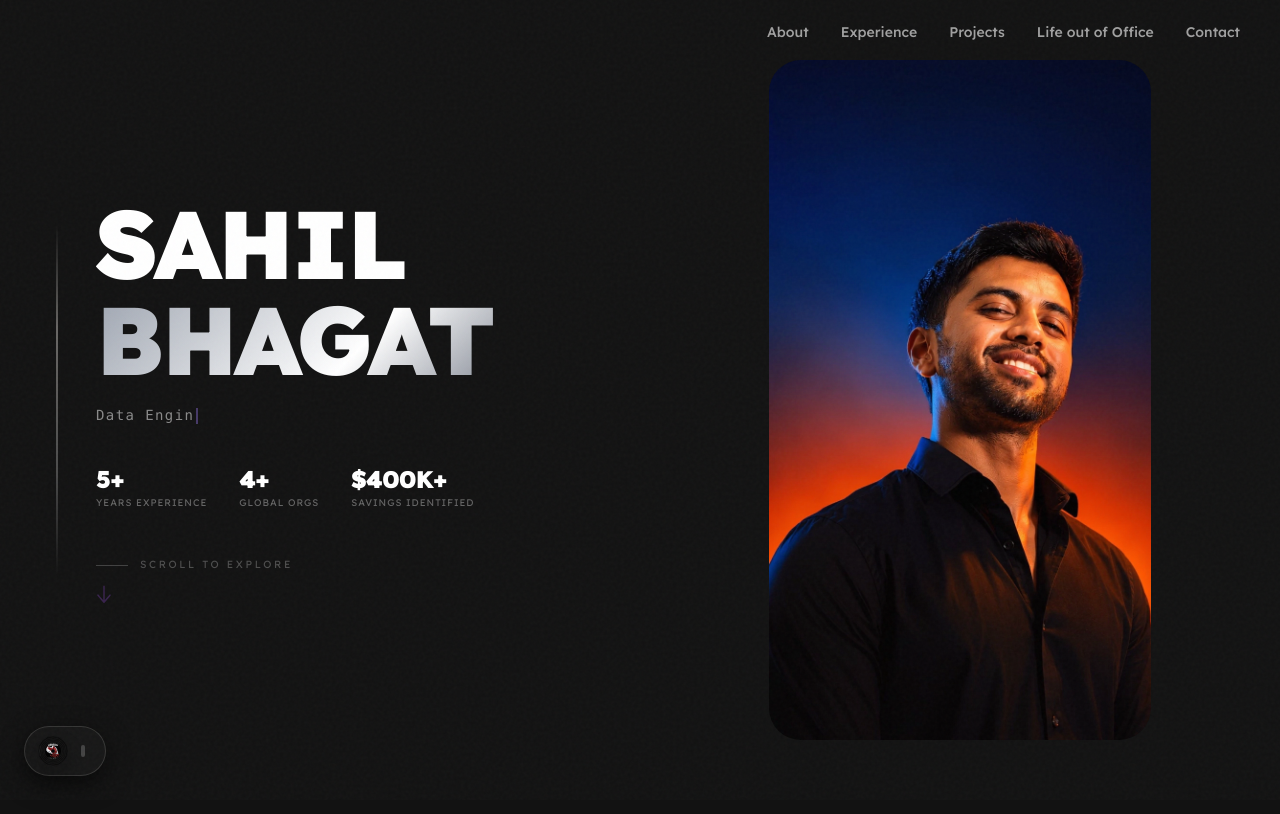
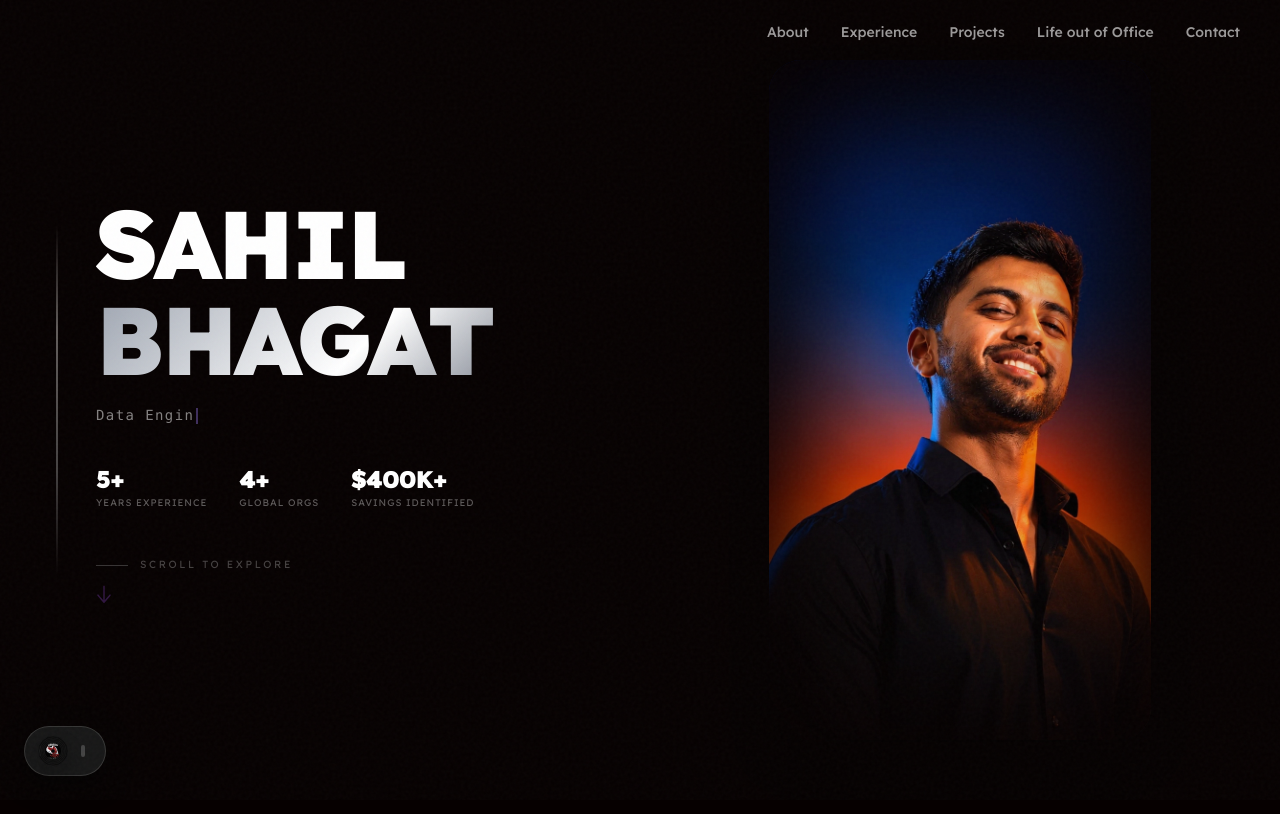
Before and after one commit to sahilbhagat30/Portfolio-Web-Site, a Next.js app: page / in a window 1280 px wide. Shown: the top 814 px of the page. Built offline with nearby package versions, Linux system fonts and the light colour scheme.

Commit message:
style: add blurred inset shadow to soften scrollytelling canvas edges

```diff
--- a/src/app/globals.css
+++ b/src/app/globals.css
@@ -2,7 +2,7 @@
 
 /* ─── Design Tokens ─────────────────────────────────────────────── */
 :root {
-  --background: #121212; /* Dark slate/black matching sequence image */
+  --background: #060000; /* Barely maroon, almost pure black */
   --foreground: #A3A3A3; /* Matte Silver */
 
   /* Accent palette */
@@ -88,7 +88,7 @@ body::after {
   width: 6px;
 }
 ::-webkit-scrollbar-track {
-  background: #121212;
+  background: #060000;
 }
 ::-webkit-scrollbar-thumb {
   background: linear-gradient(to bottom, var(--accent-primary), var(--accent-secondary));
--- a/src/components/ScrollyCanvas.tsx
+++ b/src/components/ScrollyCanvas.tsx
@@ -105,10 +105,15 @@ export default function ScrollyCanvas() {
     <div className="h-full w-full relative">
       <div className="sticky top-0 h-screen w-full flex items-center justify-center overflow-hidden">
         {/* Frame: Full bleed on mobile, portrait frame on desktop */}
-        <div className="w-full h-full md:w-auto md:max-w-md lg:max-w-lg md:aspect-[9/16] md:h-[85vh] relative md:rounded-[32px] overflow-hidden">
+        <div className="w-full h-full md:w-auto md:max-w-md lg:max-w-lg md:aspect-[9/16] md:h-[85vh] relative md:rounded-[32px] overflow-hidden md:shadow-2xl bg-[var(--background)]">
           <canvas
             ref={canvasRef}
             className="w-full h-full block object-cover"
+          />
+          {/* Soft border overlay that blends the edges into the background */}
+          <div
+            className="absolute inset-0 pointer-events-none z-10"
+            style={{ boxShadow: "inset 0 0 120px 40px var(--background)" }}
           />
         </div>
       </div>
```
